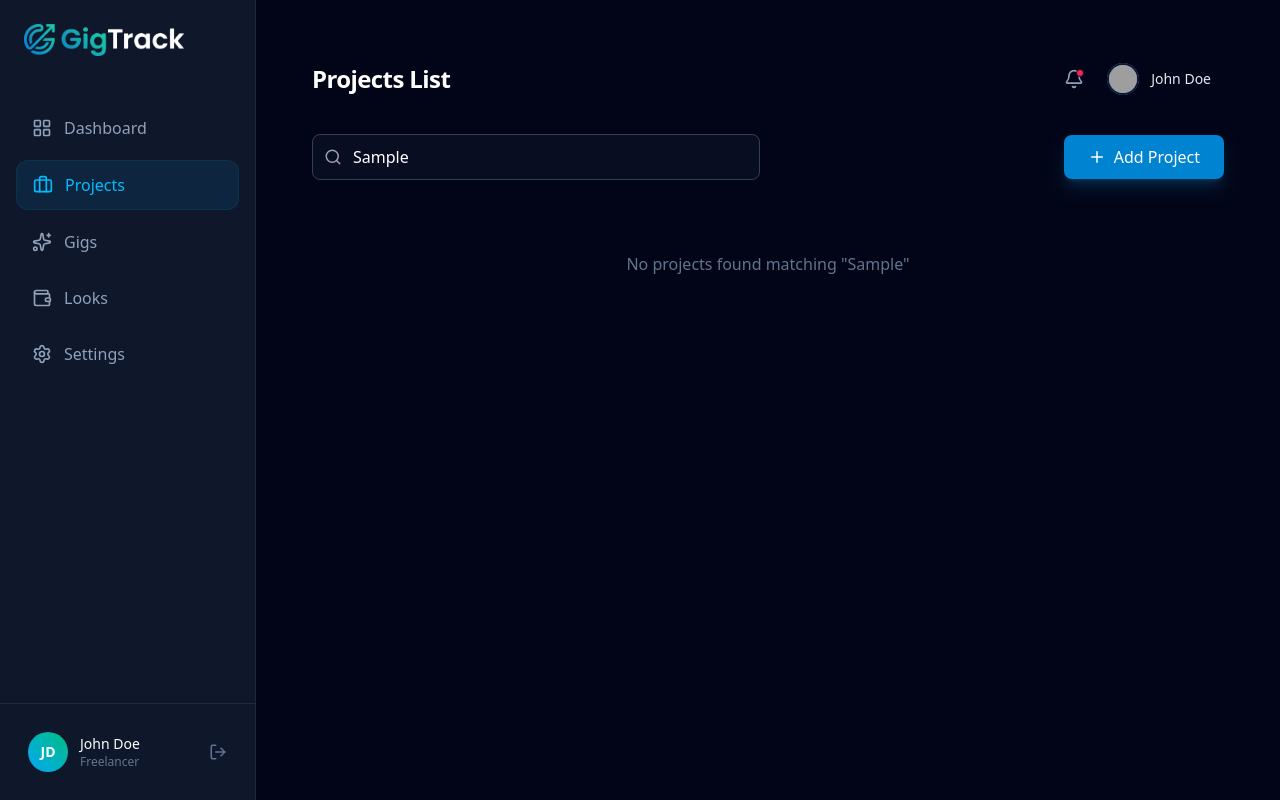
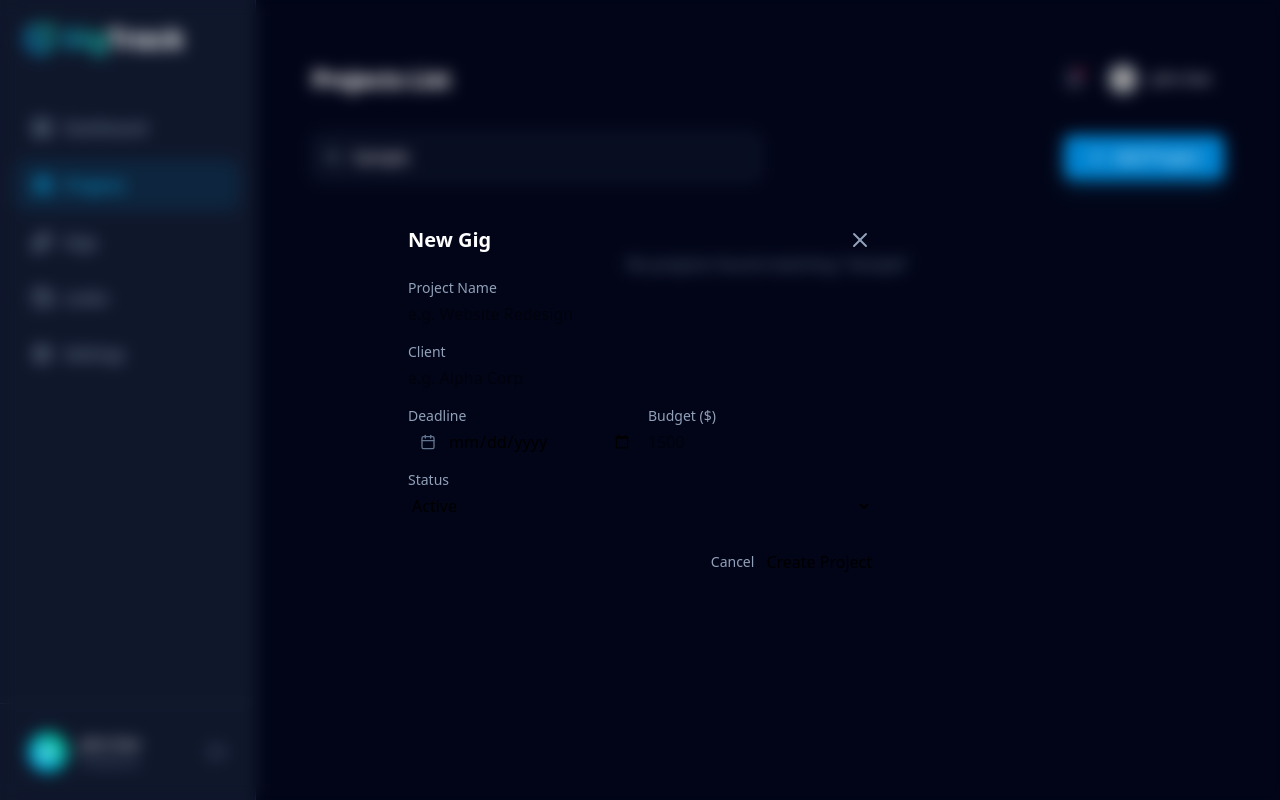
Before and after one commit to chriskay0x/GigTrack, a React (Vite) app: page /projects in a window 1280 px wide. Both pictures are taken after typing "Sample" into the empty fields and a click on the button "Add Project". Built offline with nearby package versions, Linux system fonts and the light colour scheme; grey boxes are pictures that could not be loaded.

Commit message:
Added Project Modal Overlay Form

```diff
--- /dev/null
+++ b/src/Components/Features/ModalComponents/ModalHeader.jsx
@@ -0,0 +1,12 @@
+import { X } from "lucide-react";
+
+const ModalHeader = ({ title, onClose }) => (
+    <div className="flex justify-between items-center mb-6">
+        <h2 className="text-xl font-bold text-white">{title}</h2>
+        <button onClick={onClose} className="text-slate-400 hover:text-white transition-colors">
+            <X size={24} />
+        </button>
+    </div>
+);
+
+export default ModalHeader
--- /dev/null
+++ b/src/Components/Features/ModalComponents/ModalInput.jsx
@@ -0,0 +1,17 @@
+
+const ModalInput = ({ label, icon: Icon, ...props }) => (
+    <div>
+        <label className="block text-sm font-medium text-slate-400 mb-1">{label}</label>
+        <div className="relative">
+        <input
+            className={`glass-input w-full ${Icon ? "pl-10" : ""}`}
+            {...props}
+        />
+        {Icon && (
+            <Icon className="absolute left-3 top-1/2 -translate-y-1/2 text-slate-500" size={16} />
+        )}
+        </div>
+    </div>
+);
+
+export default ModalInput
--- /dev/null
+++ b/src/Components/Features/ModalComponents/ModalOverlay.jsx
@@ -0,0 +1,19 @@
+
+const ModalOverlay = ({ isOpen, onClose, children }) => {
+    if (!isOpen) return null;
+    return (
+        <div
+        className="fixed inset-0 z-50 flex items-center justify-center bg-navy-900/80 backdrop-blur-sm transition-opacity"
+        onClick={onClose}
+        >
+            <div
+                className="glass-card w-full max-w-lg p-6 animate-in fade-in zoom-in-95"
+                onClick={(e) => e.stopPropagation()} // Prevent closing when clicking content
+            >
+                {children}
+            </div>
+        </div>
+    );
+};
+
+export default ModalOverlay
--- /dev/null
+++ b/src/Components/Features/Projects/AddProjectModal.jsx
@@ -0,0 +1,102 @@
+import { useState } from "react";
+import { Calendar } from "lucide-react";
+import ModalInput from "../ModalComponents/ModalInput";
+import ModalHeader from "../ModalComponents/ModalHeader";
+import ModalOverlay from "../ModalComponents/ModalOverlay";
+
+function AddProjectModal ({ isOpen, onClose, onAdd }) {
+    const [form, setForm] = useState({
+        name: "", client: "", deadline: "", budget: "", status: "Active"
+    });
+
+    // Generic Change Handler (One function to rule them all)
+    const handleChange = (e) => {
+        setForm(prev => ({ ...prev, [e.target.name]: e.target.value }));
+    };
+
+    const handleSubmit = (e) => {
+        e.preventDefault();
+        onAdd({ ...form, id: Date.now() });
+        onClose();
+        setForm({ name: "", client: "", deadline: "", budget: "", status: "Active" });
+    };
+
+    return (
+        <ModalOverlay isOpen={isOpen} onClose={onClose}>
+
+            <ModalHeader title="New Gig" onClose={onClose} />
+
+            <form onSubmit={handleSubmit} className="space-y-4">
+
+                {/* The Clean Inputs using Props */}
+                <ModalInput
+                    label="Project Name"
+                    name="name"
+                    placeholder="e.g. Website Redesign"
+                    value={form.name}
+                    onChange={handleChange}
+                    required
+                />
+
+                <ModalInput
+                    label="Client"
+                    name="client"
+                    placeholder="e.g. Alpha Corp"
+                    value={form.client}
+                    onChange={handleChange}
+                    required
+                />
+
+                <div className="grid grid-cols-2 gap-4">
+                    <ModalInput
+                        label="Deadline"
+                        name="deadline"
+                        type="date"
+                        icon={Calendar}
+                        value={form.deadline}
+                        onChange={handleChange}
+                        required
+                    />
+
+                    <ModalInput
+                        label="Budget ($)"
+                        name="budget"
+                        type="number"
+                        placeholder="1500"
+                        value={form.budget}
+                        onChange={handleChange}
+                        required
+                    />
+                </div>
+
+                {/* Status Dropdown (Still manual because it's unique) */}
+                <div>
+                    <label className="block text-sm font-medium text-slate-400 mb-1">Status</label>
+                    <select
+                        name="status"
+                        value={form.status}
+                        onChange={handleChange}
+                        className="glass-input w-full"
+                    >
+                        {["Active", "Pending", "Paid"].map(s => (
+                        <option key={s} value={s} className="bg-navy-900">{s}</option>
+                        ))}
+                    </select>
+                </div>
+
+                {/* Actions */}
+                <div className="flex justify-end gap-3 pt-4">
+                    <button type="button" onClick={onClose} className="text-slate-400 hover:text-white text-sm font-medium">
+                        Cancel
+                    </button>
+                    <button type="submit" className="btn-primary">
+                        Create Project
+                    </button>
+                </div>
+
+            </form>
+        </ModalOverlay>
+    );
+}
+
+export default AddProjectModal
--- a/src/Pages/ProjectList.jsx
+++ b/src/Pages/ProjectList.jsx
@@ -2,6 +2,7 @@ import { useState } from "react";
 import SearchBar from "../Components/Features/SearchBar";
 import StatusBadge from "../Components/Features/StatusBadge";
 import TopBar from "../Components/UI/TopBar";
+import AddProjectModal from "../Components/Features/Projects/AddProjectModal";
 
 function ProjectList () {
     const [projects] = useState([
@@ -13,12 +14,17 @@ function ProjectList () {
     ]);
 
   const [searchTerm, setSearchTerm] = useState("");
+  const [isModalOpen, setIsModalOpen] = useState(false);
 
     // 2. The Logic (Filter based on search)
     const filteredProjects = projects.filter(project =>
         project.name.toLowerCase().includes(searchTerm.toLowerCase()) ||
         project.client.toLowerCase().includes(searchTerm.toLowerCase())
     );
+
+    const handleModalOpen = () => {
+        setIsModalOpen(true);
+    }
 
     return (
         <div className="p-6 max-w-6xl mx-auto">
@@ -27,7 +33,7 @@ function ProjectList () {
             {/* B. The Search Component */}
             <SearchBar
                 onSearch={(value) => setSearchTerm(value)}
-                onAddClick={() => alert("Open Modal Here")}
+                onAddClick={handleModalOpen}
             />
 
             {/* C. The List (Iterating over filtered data) */}
@@ -71,6 +77,11 @@ function ProjectList () {
                 </div>
                 )}
             </div>
+            <AddProjectModal
+                isOpen={isModalOpen}
+                onClose={() => setIsModalOpen(false)} // <--- CLOSES MODAL
+                onAdd={handleModalOpen}
+            />
         </div>
     );
 }
```
